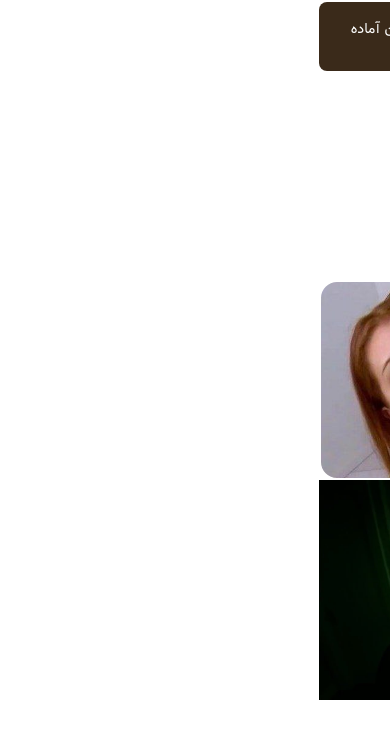
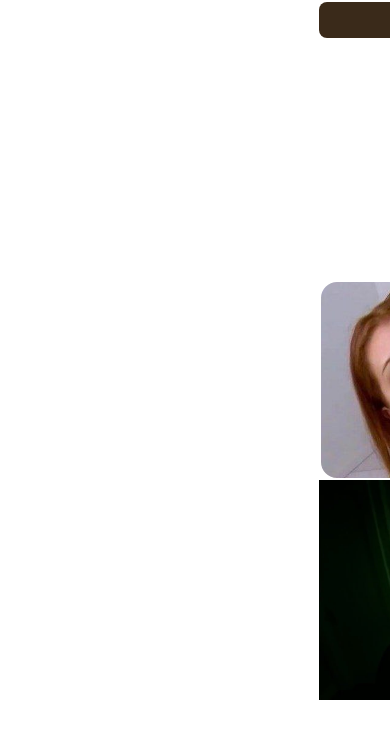
Before and after one commit to medicalalireza/check, a React (Vite) app: page /check/project/preparation in a window 390 px wide. Shown: the top 738 px of the page. Built offline with nearby package versions, Linux system fonts and the light colour scheme.

Commit message:
prefixes...

```diff
--- a/src/components/Navbar/Navbar.css
+++ b/src/components/Navbar/Navbar.css
@@ -73,7 +73,7 @@ body {
   }
 
   .list-item > a {
-    font-size: 0.9em;
+    font-size: 0.4em;
     margin-top: 6px;
   }
 
```
